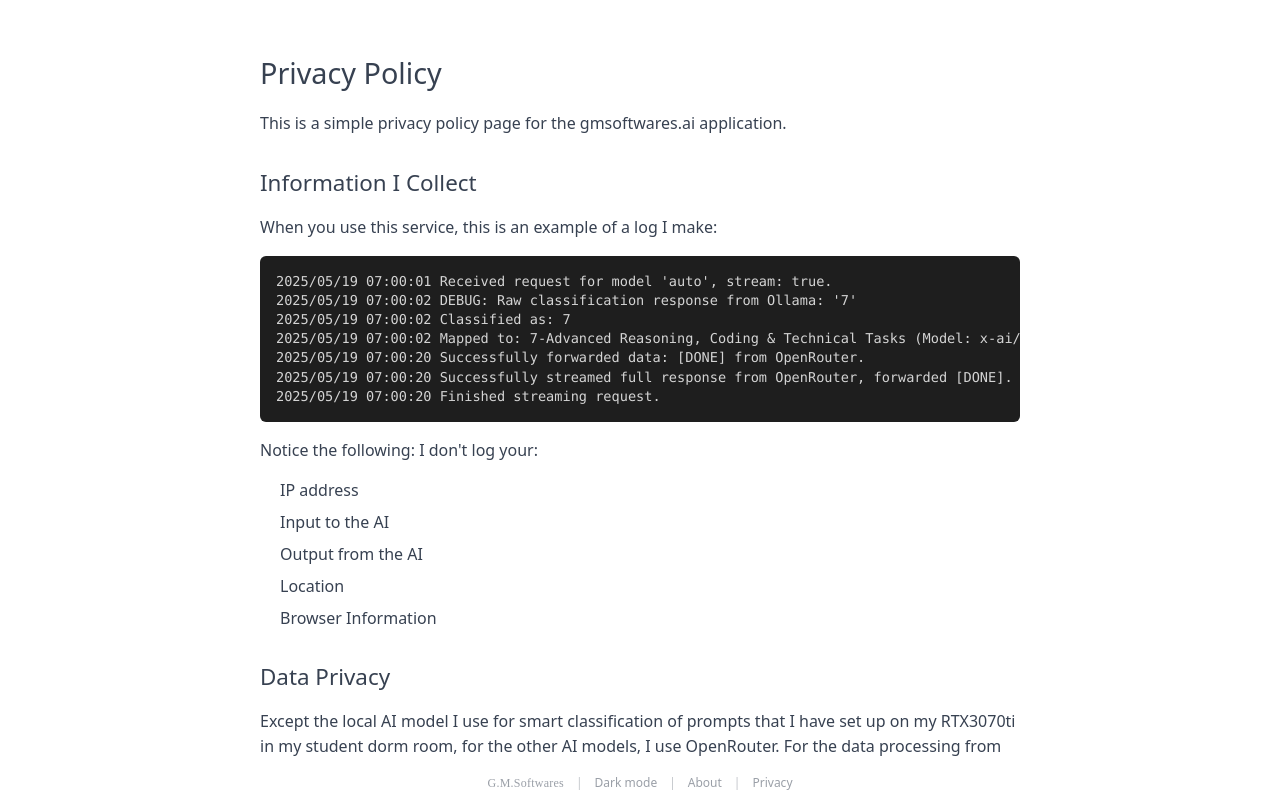
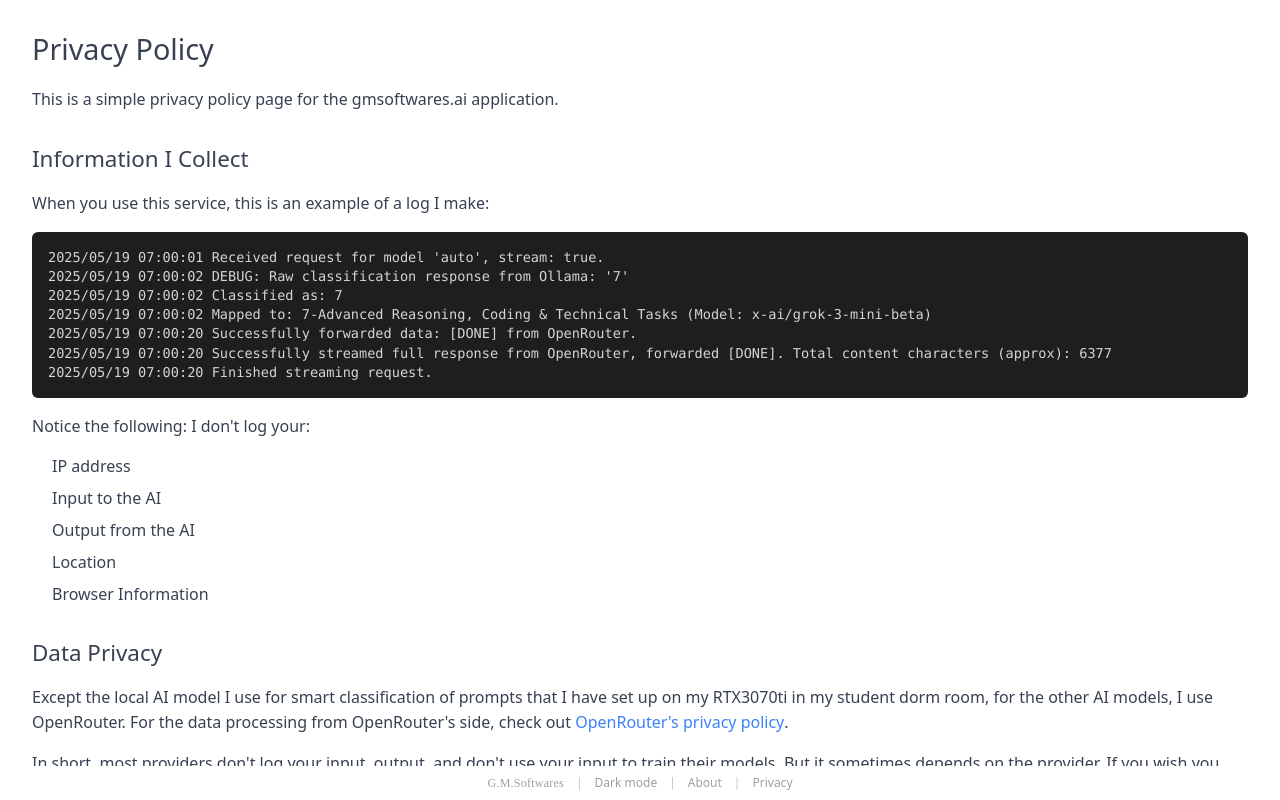
Before and after one commit to gregecmaregec/gmsoftwares-ai, a React (Vite) app: page /privacy in a window 1280 px wide. Shown: the top 800 px of the page. Built offline with nearby package versions, Linux system fonts and the light colour scheme; a web font is replaced by a local one.

Commit message:
web search now online

```diff
--- a/src/App.tsx
+++ b/src/App.tsx
@@ -74,6 +74,7 @@ const ALL_MODEL_OPTIONS = [
   // top of the line
   { id: 'auto', name: 'auto'},
   { id: 'x-ai/grok-3-mini-beta', name: 'Grok 3 Mini β', provider: 'xAI' },
+  { id: 'x-ai/grok-3-mini-beta:online', name: 'Grok 3 Mini β + Web Search', provider: 'xAI' },
   { id: 'openai/o4-mini-high', name: 'GPT-o4 Mini High', provider: 'OpenAI' },
   { id: 'openai/codex-mini', name: 'OpenAI Codex Mini', provider: 'OpenAI' },
   { id: 'anthropic/claude-3.7-sonnet:thinking', name: 'Claude 3.7 Sonnet (Thinking)', provider: 'Anthropic' },
@@ -115,6 +116,7 @@ const ALL_MODEL_OPTIONS = [
 const TOP_TIER_MODEL_IDS = new Set([
   'auto',
   'x-ai/grok-3-mini-beta',
+  'x-ai/grok-3-mini-beta:online',
   'openai/o4-mini-high',
   'anthropic/claude-3.7-sonnet:thinking',
   'google/gemini-2.5-pro-preview',
--- a/src/components/Privacy.tsx
+++ b/src/components/Privacy.tsx
@@ -3,7 +3,11 @@ import { Link } from 'react-router-dom';
 
 const Privacy: React.FC = () => {
   return (
-    <div className="privacy-container">
+    <div className="privacy-container" style={{
+      maxWidth: '100%',
+      padding: '1rem',
+      boxSizing: 'border-box'
+    }}>
       <h1>Privacy Policy</h1>
 
       <p>
@@ -13,6 +17,11 @@ const Privacy: React.FC = () => {
       <div className="privacy-section">
         <h2>Information I Collect</h2>
         <p>When you use this service, this is an example of a log I make:</p>
+        <div style={{
+          width: '100%',
+          overflowX: 'auto',
+          margin: '1rem 0'
+        }}>
           <pre className="log-example" style={{
             backgroundColor: '#1e1e1e',
             color: '#d4d4d4',
@@ -21,9 +30,9 @@ const Privacy: React.FC = () => {
             fontSize: '0.85rem',
             fontFamily: 'Consolas, Monaco, "Courier New", monospace',
             lineHeight: '1.4',
-          overflowX: 'auto',
             whiteSpace: 'pre',
-          margin: '1rem 0'
+            margin: 0,
+            minWidth: 'min-content'
           }}>
 {`2025/05/19 07:00:01 Received request for model 'auto', stream: true.
 2025/05/19 07:00:02 DEBUG: Raw classification response from Ollama: '7'
@@ -33,6 +42,7 @@ const Privacy: React.FC = () => {
 2025/05/19 07:00:20 Successfully streamed full response from OpenRouter, forwarded [DONE]. Total content characters (approx): 6377
 2025/05/19 07:00:20 Finished streaming request.`}
           </pre>
+        </div>
 
         <p>Notice the following: I don't log your:</p>
         <ul>
```
Also changed, not shown: 2 other files (tests, documents, lock files or other folders). Lines whose indentation alone changed are shown as unchanged.
